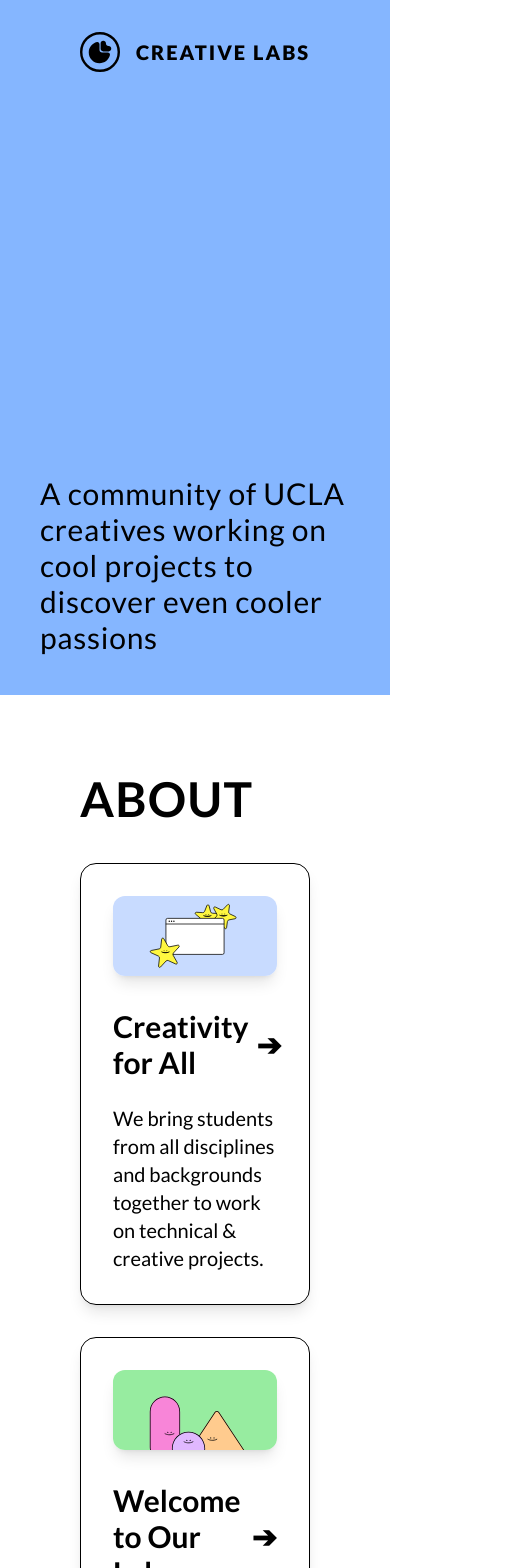
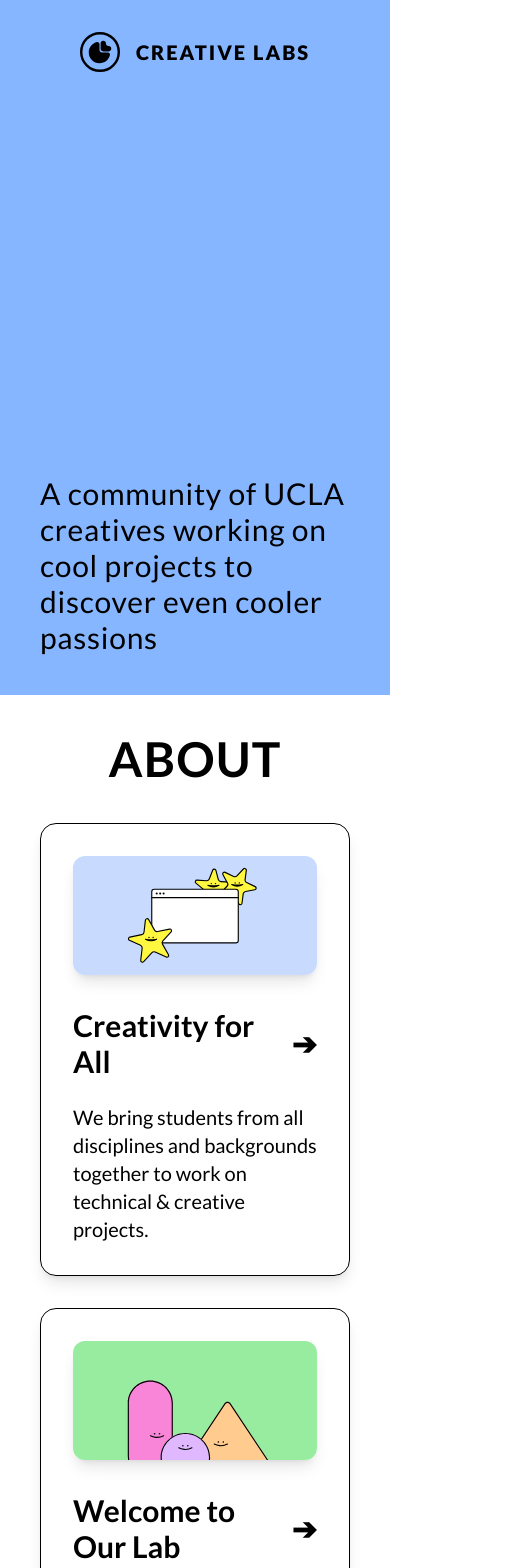
Before and after one commit to UCLA-Creative-Labs/sunshine, a Next.js app: page / in a window 390 px wide. Shown: the top 1568 px of the page, 517 px wide, since content can reach past the window. Built offline with nearby package versions, Linux system fonts and the light colour scheme.

Commit message:
responsive padding, spacing

```diff
--- a/src/app/(root)/About.tsx
+++ b/src/app/(root)/About.tsx
@@ -6,8 +6,8 @@ const lato = Lato({ weight: '700', subsets: ['latin'] })
 export default function About() {
     return (
         <div className="text-black min-w-full divide-y-2 divide-black">
-            <div className="p-20 lg:px-60 lg:py-20 space-y-10">
-                <h1 className={ `text-5xl tracking-wide ${lato.className}` }>
+            <div className="p-10 sm:p-20 xl:px-60 lg:py-20 space-y-10">
+                <h1 className={ `text-center md:text-start text-5xl tracking-wide ${lato.className}` }>
                     ABOUT
                 </h1>
                 <div className="flex flex-col space-y-8 md:space-y-0 md:flex-row md:space-x-16">
@@ -25,8 +25,8 @@ export default function About() {
                     />
                 </div>
             </div>
-            <div className="p-10 lg:px-60 lg:py-20 space-y-10">
-                <h1 className={ `text-5xl tracking-wide ${lato.className}` }>
+            <div className="p-10 sm:p-20 xl:px-60 lg:py-20 space-y-10">
+                <h1 className={ `text-center md:text-start text-5xl tracking-wide ${lato.className}` }>
                     PROJECTS
                 </h1>
                 <div className="flex flex-col space-y-8 md:space-y-0 md:flex-row md:space-x-4 lg:space-x-16">
--- a/src/components/Footer.tsx
+++ b/src/components/Footer.tsx
@@ -2,10 +2,10 @@ export default function Footer() {
     return (
         <footer className="flex justify-between items-center tracking-wide min-w-full bg-black py-10 px-20">
             <div className="flex">
-                <p className="text-2xl">Made with ❤️ by &nbsp;</p>
-                <h1 className="text-2xl font-bold">CREATIVE LABS</h1>
+                <p className="text-xl md:text-2xl">Made with ❤️ by &nbsp;</p>
+                <h1 className="text-xl md:text-xl font-bold">CREATIVE LABS</h1>
             </div>
-            <div className="flex space-x-12">
+            <div className="flex space-x-4 md:space-x-12">
                 <a className="text-xl" target='_blank' rel='noreferrer' href='https://www.instagram.com/creativelabsucla/'>INSTAGRAM</a>
                 <a className="text-xl" target='_blank' rel='noreferrer' href='https://discord.gg/vHenfGNTXJ'>DISCORD</a>
             </div>
```
